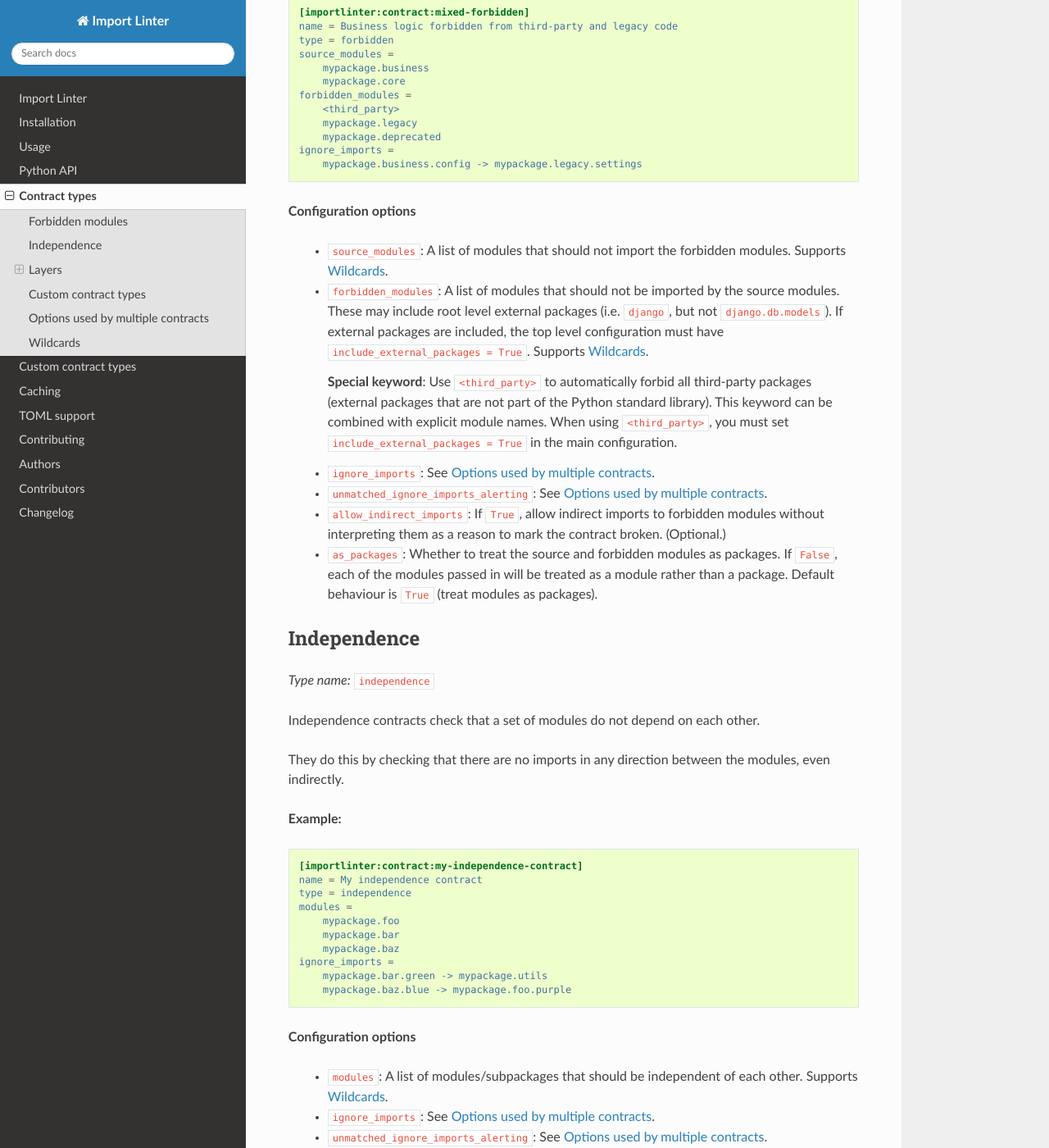
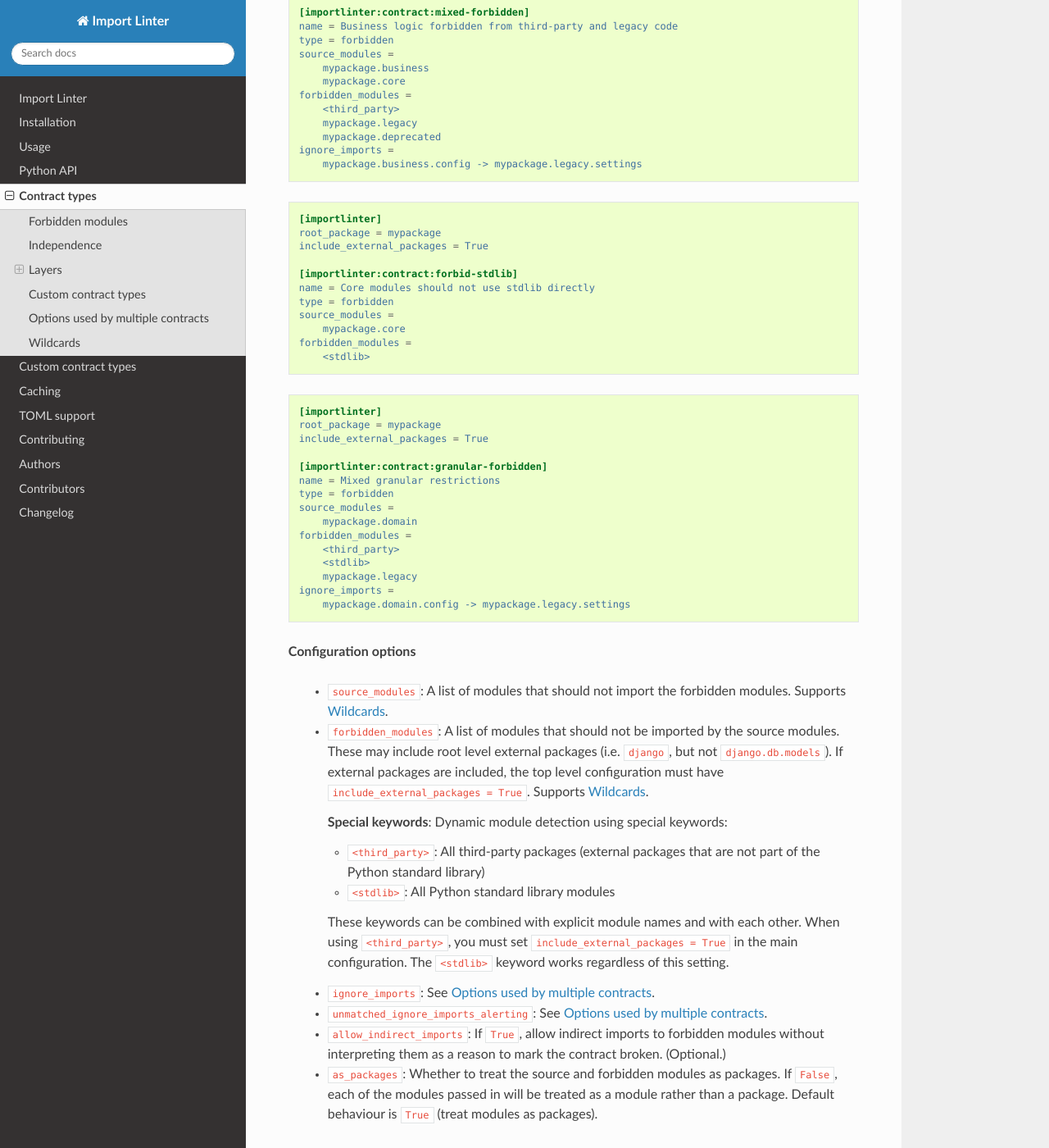
Before and after one commit to seddonym/import-linter, a Sphinx documentation site: the page built from docs/contract_types.rst, in a window 1280 px wide and 1400 px high, scrolled down 1502 px. Shown: the whole window at 82% size. Built offline with Sphinx 7.4.7 and the Read the Docs theme 3.1.0, drawn with Linux system fonts in a browser that asks for light colours.

Commit message:
docs: write documentation stdlib modules prohibition
Signed-off-by: Adria Montoto <75563346+adriamontoto@users.noreply.github.com>

```diff
--- a/docs/contract_types.rst
+++ b/docs/contract_types.rst
@@ -91,6 +91,39 @@ External packages may also be forbidden.
     ignore_imports =
         mypackage.business.config -> mypackage.legacy.settings
 
+.. code-block:: ini
+
+    [importlinter]
+    root_package = mypackage
+    include_external_packages = True
+
+    [importlinter:contract:forbid-stdlib]
+    name = Core modules should not use stdlib directly
+    type = forbidden
+    source_modules =
+        mypackage.core
+    forbidden_modules =
+        <stdlib>
+
+
+.. code-block:: ini
+
+    [importlinter]
+    root_package = mypackage
+    include_external_packages = True
+
+    [importlinter:contract:granular-forbidden]
+    name = Mixed granular restrictions
+    type = forbidden
+    source_modules =
+        mypackage.domain
+    forbidden_modules =
+        <third_party>
+        <stdlib>
+        mypackage.legacy
+    ignore_imports =
+        mypackage.domain.config -> mypackage.legacy.settings
+
 **Configuration options**
 
     - ``source_modules``:    A list of modules that should not import the forbidden modules. Supports :ref:`wildcards`.
@@ -98,9 +131,14 @@ External packages may also be forbidden.
       root level external packages (i.e. ``django``, but not ``django.db.models``). If external packages are included,
       the top level configuration must have ``include_external_packages = True``. Supports :ref:`wildcards`.
 
-      **Special keyword**: Use ``<third_party>`` to automatically forbid all third-party packages (external packages
-      that are not part of the Python standard library). This keyword can be combined with explicit module names.
+      **Special keywords**: Dynamic module detection using special keywords:
+
+      - ``<third_party>``: All third-party packages (external packages that are not part of the Python standard library)
+      - ``<stdlib>``: All Python standard library modules
+
+      These keywords can be combined with explicit module names and with each other.
       When using ``<third_party>``, you must set ``include_external_packages = True`` in the main configuration.
+      The ``<stdlib>`` keyword works regardless of this setting.
     - ``ignore_imports``: See :ref:`Shared options`.
     - ``unmatched_ignore_imports_alerting``: See :ref:`Shared options`.
     - ``allow_indirect_imports``: If ``True``, allow indirect imports to forbidden modules without interpreting them
```
Also changed, not shown: docs/toml.rst (+29 -0 lines).
